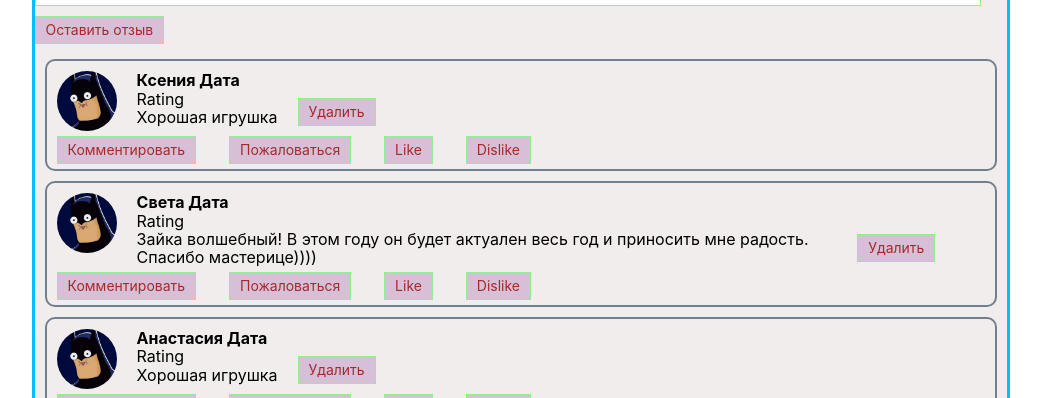
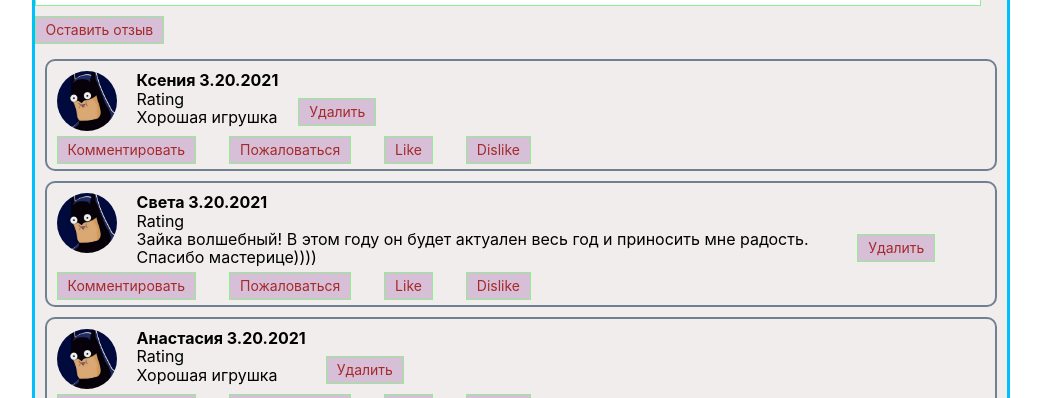
Before and after one commit to siloksan/online_store, a React (Create React App) app in the folder client/: page /pageToy in a window 1280 px wide. Shown: the part 1007-1405 px from the top of the page, without its empty margins (119-1160 px from the left). Built offline with nearby package versions, Linux system fonts and the light colour scheme.

Commit message:
The feedback work

```diff
--- a/client/src/components/PageToy/Reviews/Feedback/Feedback.jsx
+++ b/client/src/components/PageToy/Reviews/Feedback/Feedback.jsx
@@ -4,13 +4,13 @@ import avatarUser
 	from "../../../../media/usersAvatar/1652235714_41-kartinkin-net-p-prikolnie-kartinki-dlya-stima-44.jpg";
 import MyButton from "../../../common/MyButton/MyButton";
 
-const Feedback = ({feedbackText, user}) => {
+const Feedback = ({feedbackText, user, currentData}) => {
 	return (
 		<div className={style.feedback}>
 			<div className={style.feedback_body}>
 				<img className={style.avatar} src={avatarUser} alt="Аватар пользователя"/>
 				<div className={style.feedback_content}>
-					<h4 className={style.user_name}>{user} <span className={style.data}>Дата</span></h4>
+					<h4 className={style.user_name}>{user} <span className={style.data}>{currentData}</span></h4>
 					<div className={style.rating}>Rating</div>
 					<p className={style.feedback_text}>{feedbackText}</p>
 				</div>
--- a/client/src/components/PageToy/Reviews/Reviews.jsx
+++ b/client/src/components/PageToy/Reviews/Reviews.jsx
@@ -6,33 +6,39 @@ import Feedback from "./Feedback/Feedback";
 
 const Reviews = (props) => {
 
-	const [feedback, setFeedback] = useState([
-		{id: 1, user: 'Ксения', userAvatar: '', feedbackText: 'Хорошая игрушка'},
-		{
-			id: 2,
-			user: 'Света',
-			userAvatar: '',
-			feedbackText: 'Зайка волшебный! В этом году он будет актуален весь год и приносить мне радость. Спасибо мастерице))))'
-		},
-		{id: 3, user: 'Анастасия', userAvatar: '', feedbackText: 'Хорошая игрушка'}
-	]);
+	const [feedback, setFeedback] = useState([{
+		id: 1, userName: 'Ксения', userAvatar: '', feedbackText: 'Хорошая игрушка', currentData: '3.20.2021'
+	}, {
+		id: 2,
+		userName: 'Света',
+		userAvatar: '',
+		feedbackText: 'Зайка волшебный!' + ' В этом году он будет актуален весь год и приносить мне радость. ' + 'Спасибо мастерице))))',
+		currentData: '3.20.2021'
+	}, {
+		id: 3, userName: 'Анастасия', userAvatar: '', feedbackText: 'Хорошая игрушка', currentData: '3.20.2021'
+	}]);
 
 	const [userName, setUserName] = useState('')
 
-	const [feedbackText, setFeedbackText] = useState()
+	const [feedbackText, setFeedbackText] = useState('')
 
-	const addNewUserName = (e) => {
+	const addNewFeedback = (e) => {
+		//предотвращает дефолтное обновление браузера при отправке формы
 		e.preventDefault();
-		console.log(userName);
+		//создаём объект с двумя свойствами
+		const newFeedback = {
+			//id получаем вызвав следующий метод
+			id: Date.now(),
+			currentData: new Date().toLocaleDateString().replace(/\//g, "." ),
+			userName,
+			feedbackText
+		}
+		setFeedback([...feedback, newFeedback])
+		setUserName('')
+		setFeedbackText('')
 	}
 
-	const addNewFeedback = (e) => {
-		e.preventDefault();
-		console.log(feedbackText);
-	}
-
-	return (
-		<section className={style.reviews}>
+	return (<section className={style.reviews}>
 			<h3 className={style.reviews_title}>Отзывы</h3>
 			<form action="">
 				{/*поля ввода имени не будет не будет имя должно автоматом подхватываться у авторизованного пользователя*/}
@@ -42,10 +48,13 @@ const Reviews = (props) => {
 				         placeholder="Оставьте свой отзыв"></MyInput>
 				<MyButton onClick={addNewFeedback}>Оставить отзыв</MyButton>
 			</form>
-			{feedback.map(fb => <Feedback key={fb.id} user={fb.user} feedbackText={fb.feedbackText}/>)
-			}
-		</section>
-	);
+			{feedback.map(fb => <Feedback
+				key={fb.id}
+				user={fb.userName}
+				feedbackText={fb.feedbackText}
+				currentData={fb.currentData}
+			/>)}
+		</section>);
 };
 
 export default Reviews;
```
